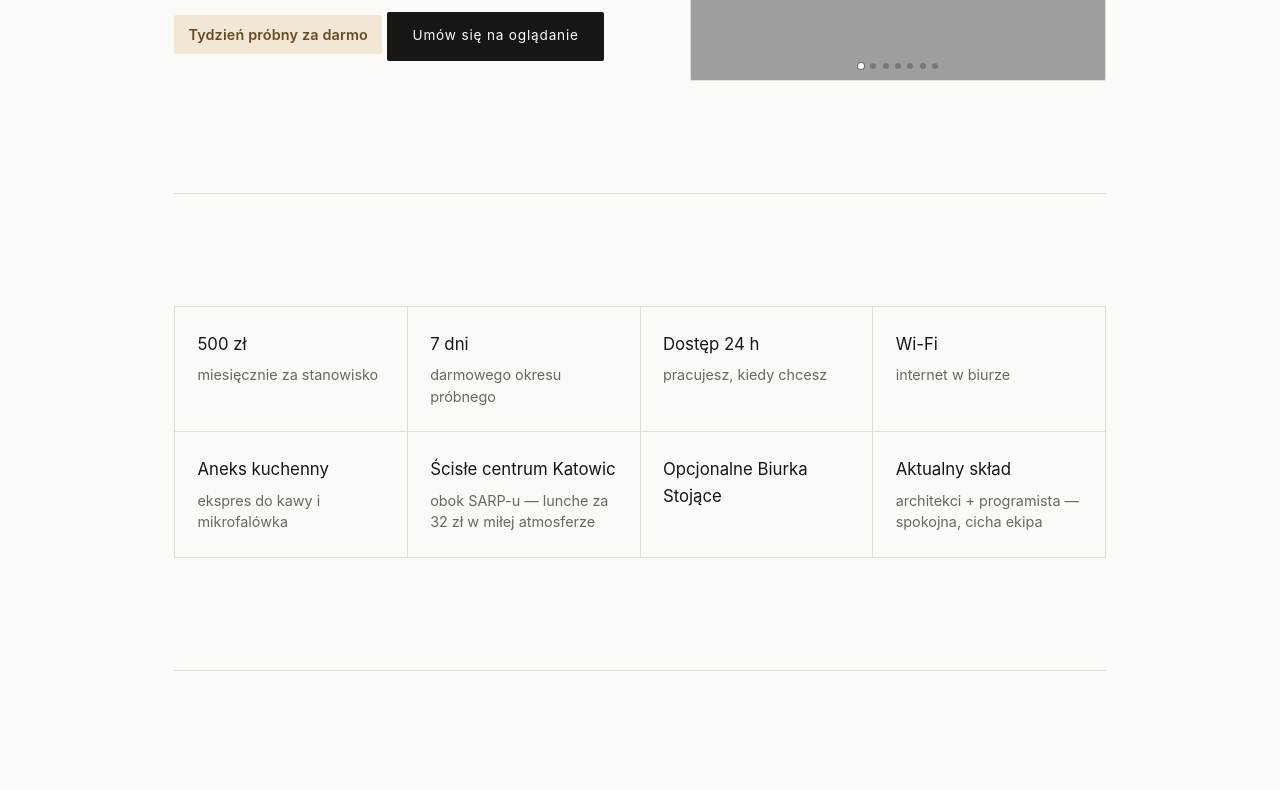
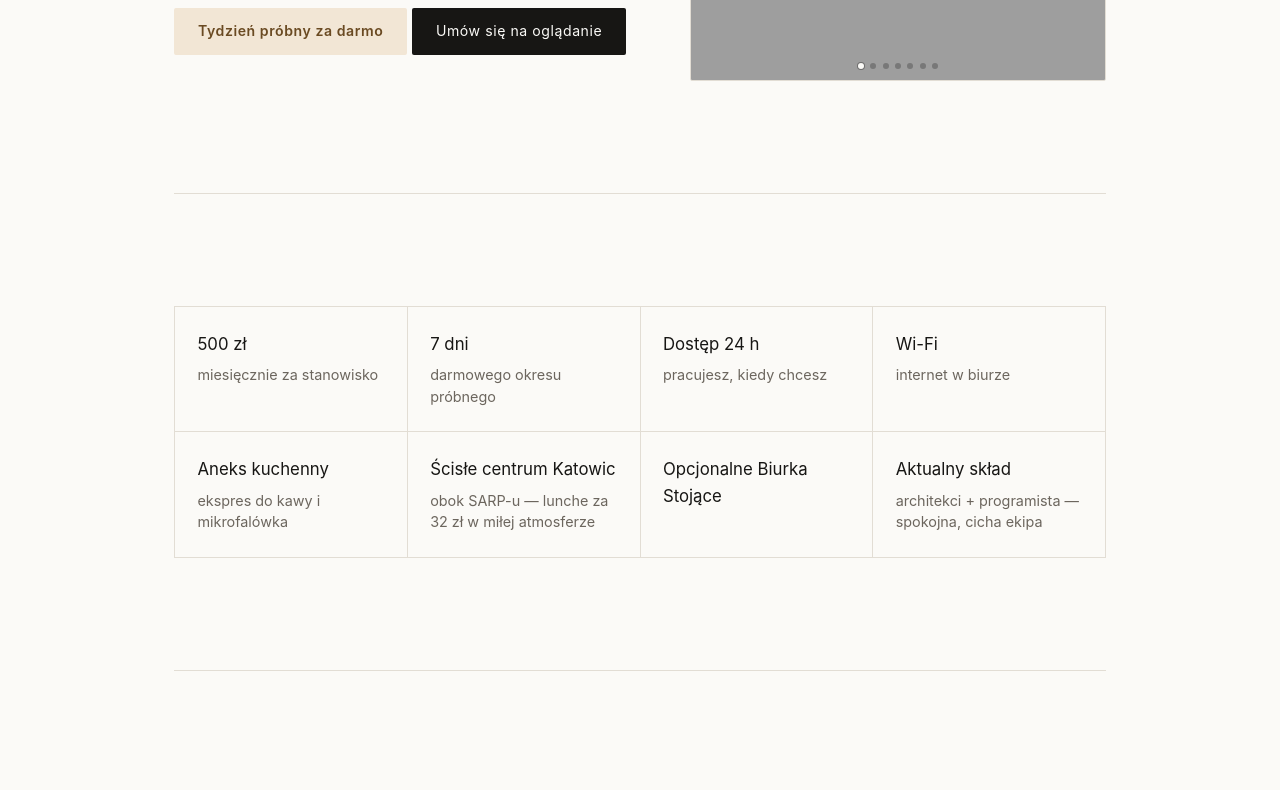
Before and after one commit to katowicebiurko/katowicebiurko.github.io, a plain HTML site: page index.html in a window 1280 px wide. Shown: the part 568-1358 px from the top of the page. Drawn offline with Linux system fonts and the light colour scheme; grey boxes are pictures that could not be loaded.

Commit message:
rowna wysokosc badge + CTA

```diff
--- a/css/styles.css
+++ b/css/styles.css
@@ -32,11 +32,10 @@ h1{font-size:clamp(2.6rem,9vw,5.4rem);line-height:1.02}
 .price{display:flex;align-items:baseline;gap:.6rem;margin:2.4rem 0 0;flex-wrap:wrap}
 .price strong{font-size:clamp(1.8rem,5vw,2.6rem);font-weight:400}
 .price span{color:var(--muted);font-size:.95rem}
-.trial{display:inline-block;margin:1rem 0 0;padding:.5rem .9rem;background:#f2e6d5;color:#6a4a22;
-  border-radius:var(--radius);font-size:.9rem;font-weight:600;letter-spacing:.01em}
-.cta{display:inline-block;margin-top:1.6rem;padding:.85rem 1.6rem;background:var(--ink);color:var(--bg);
-  text-decoration:none;font-size:.85rem;letter-spacing:.06em;border-radius:var(--radius);
-  transition:background .2s}
+.trial,.cta{display:inline-flex;align-items:center;justify-content:center;min-height:2.9rem;
+  padding:0 1.5rem;border-radius:var(--radius);font-size:.88rem;line-height:1.2;letter-spacing:.04em}
+.trial{margin:1rem 0 0;background:#f2e6d5;color:#6a4a22;font-weight:600}
+.cta{margin-top:1rem;background:var(--ink);color:var(--bg);text-decoration:none;transition:background .2s}
 .cta:hover{background:var(--sand)}
 
 .slider{position:relative;border:1px solid var(--line);border-radius:var(--radius);overflow:hidden;
```
Also changed, not shown: index.html (+1 -1 lines).
